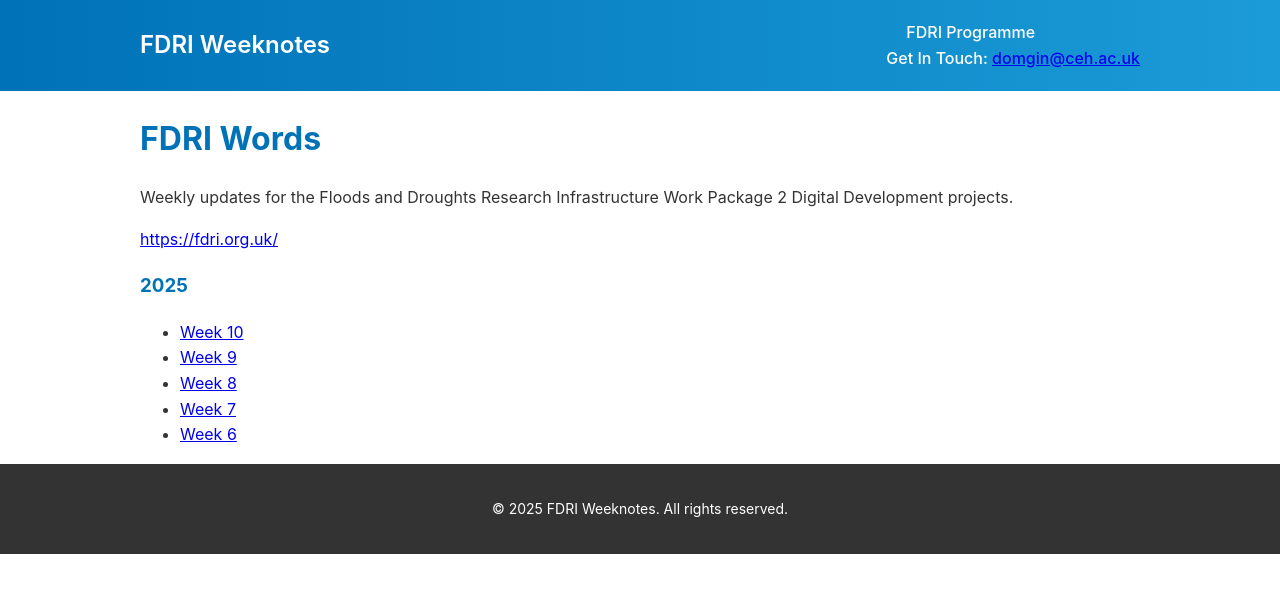
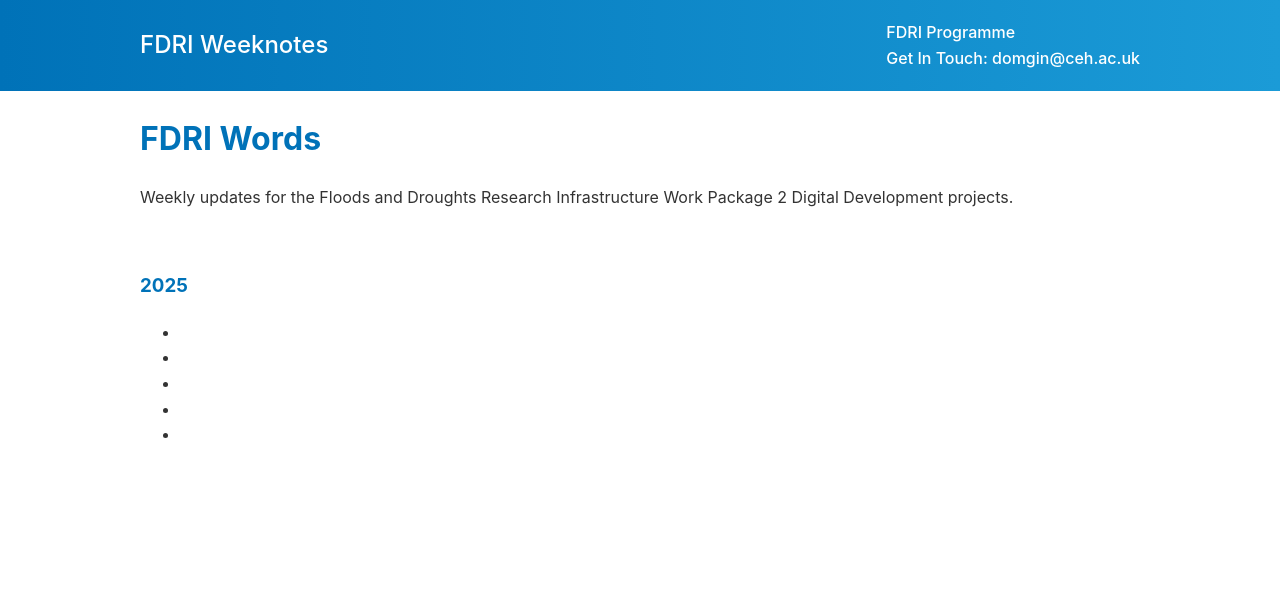
Before and after one commit to NERC-CEH/fdri_words, a Jekyll site: the page built from README.md, in a window 1280 px wide. Shown: the top 593 px of the page. Built offline with Jekyll 4.4.1, drawn with Linux system fonts in a browser that asks for light colours; our own code applies the rules of GitHub Pages for plain Markdown files.

Commit message:
finish styling

```diff
--- a/_layouts/default.html
+++ b/_layouts/default.html
@@ -3,14 +3,12 @@
   <head>
     <meta charset="UTF-8">
     <meta name="viewport" content="width=device-width, initial-scale=1">
+		<link rel="shortcut icon" href="/favicon.ico" type="image/x-icon">
     <title>{{ site.title | default: site.github.repository_name }}</title>
     <style>
       :root {
         --primary-blue: #0072B8;
         --secondary-blue: #1B9BD7;
-        --green: #3C9B42;
-        --dark-grey: #333333;
-        --light-grey: #F5F5F5;
         --text-color: #333333;
       }
 
@@ -51,24 +49,20 @@
         text-decoration: none;
       }
 
-      nav ul {
+      nav {
         display: flex;
-        list-style: none;
+				flex-direction: column;
         margin: 0;
         padding: 0;
       }
 
-      nav li {
-        margin-left: 20px;
-      }
-
-      nav a, .contact-email {
+      a, .contact-email {
         color: white;
         text-decoration: none;
         font-weight: 500;
       }
 
-      nav a:hover, .contact-email:hover {
+      a:hover {
         text-decoration: underline;
       }
 
@@ -76,48 +70,8 @@
         padding: 40px 0;
       }
 
-      footer {
-        background-color: var(--dark-grey);
-        color: white;
-        padding: 20px 0;
-        text-align: center;
-        font-size: 14px;
-      }
-
-      footer a {
-        color: white;
-      }
-
       h1, h2, h3, h4, h5, h6 {
         color: var(--primary-blue);
-      }
-
-      .btn {
-        display: inline-block;
-        padding: 8px 16px;
-        background-color: var(--primary-blue);
-        color: white;
-        text-decoration: none;
-        border-radius: 4px;
-      }
-
-      .btn:hover {
-        background-color: var(--secondary-blue);
-      }
-
-      @media (max-width: 600px) {
-        .header-content {
-          flex-direction: column;
-          align-items: flex-start;
-        }
-
-        nav ul {
-          margin-top: 15px;
-        }
-
-        nav li:first-child {
-          margin-left: 0;
-        }
       }
     </style>
   </head>
@@ -125,29 +79,18 @@
     <header>
       <div class="container">
         <div class="header-content">
-          <h1 class="site-title"><a href="/">{{ site.title | default: site.github.repository_name }}</a></h1>
-          <div class="nav-contact-wrapper">
+          <h1 class="site-title"><a href="/fdri_words">{{ site.title | default: site.github.repository_name }}</a></h1>
 					<nav>
-              <ul>
-                <li><a href="https://fdri.org.uk/">FDRI Programme</a></li>
-              </ul>
-            </nav>
+						<a href="https://fdri.org.uk/">FDRI Programme</a>
 						<div class="contact-email">
 							Get In Touch: <a href="mailto:{{ site.email }}">{{ site.email }}</a>
 						</div>
-          </div>
+					</nav>
 				</div>
 			</div>
 		</header>
-
 		<main class="container">
 			{{ content }}
 		</main>
-
-    <footer>
-      <div class="container">
-        <p>&copy; {{ site.time | date: '%Y' }} {{ site.title | default: site.github.repository_name }}. All rights reserved.</p>
-      </div>
-    </footer>
 	</body>
 </html>
```
Also changed, not shown: favicon.ico (added). Lines whose indentation alone changed are shown as unchanged.
